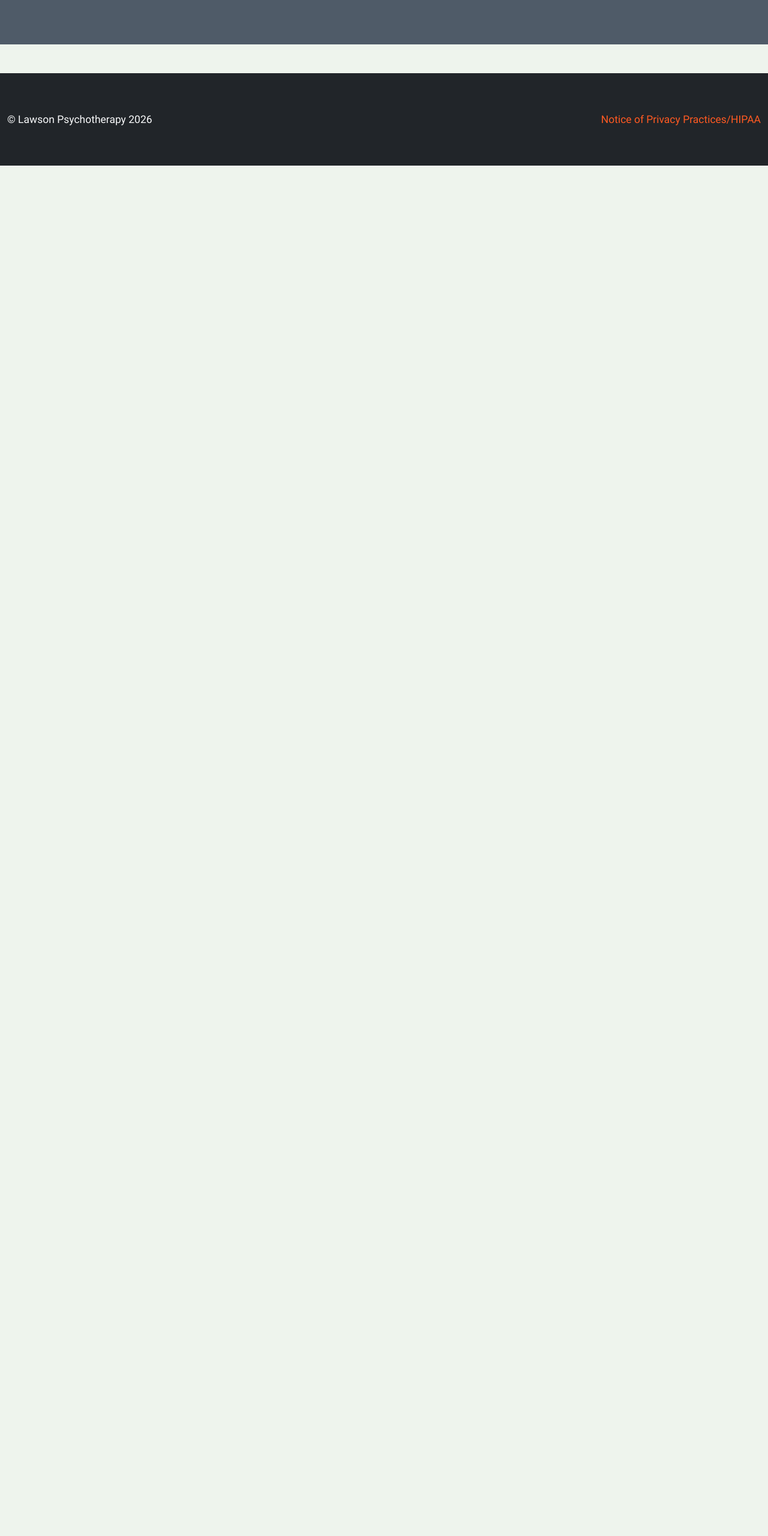
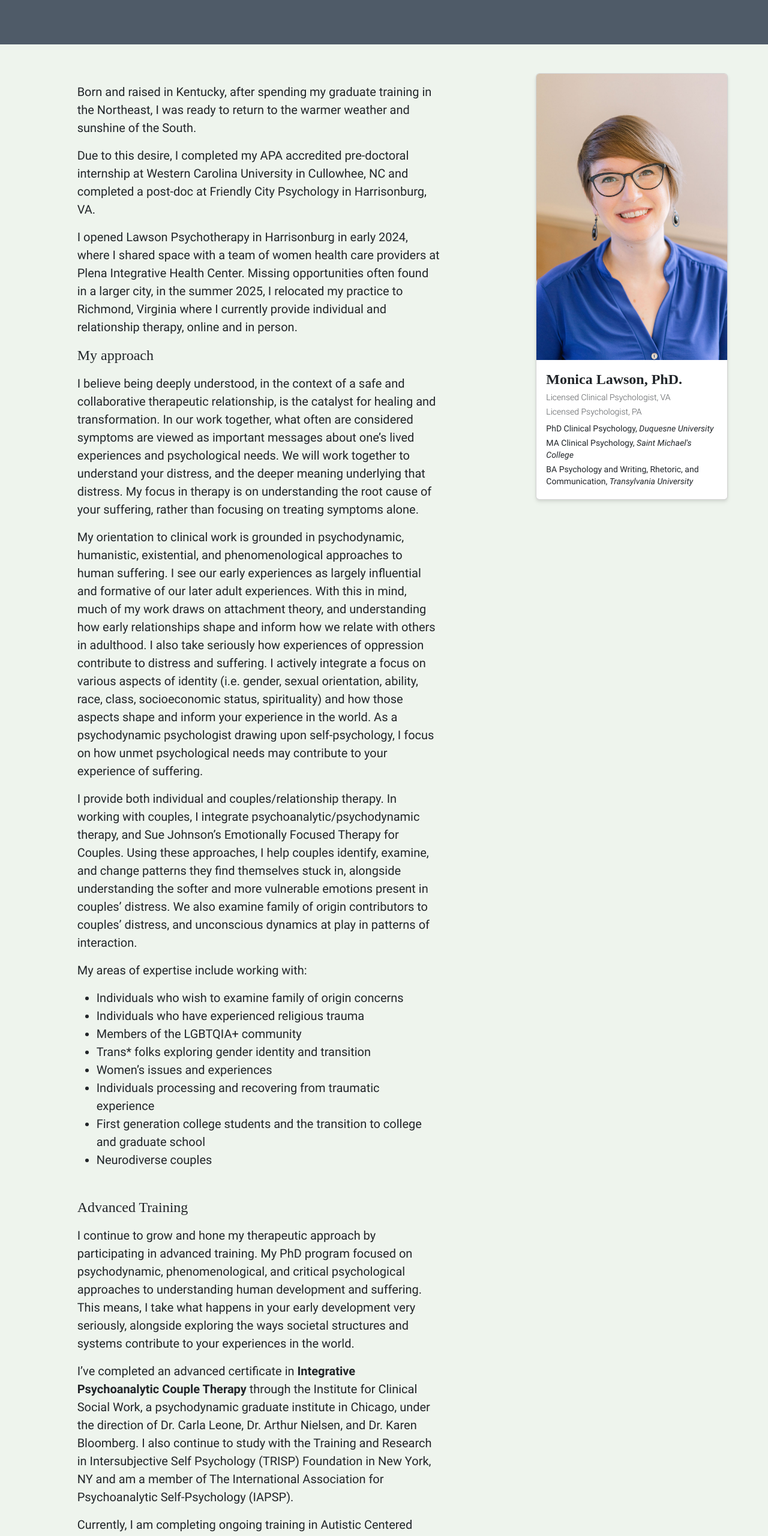
Before and after one commit to jspars/ml-psych, a SvelteKit app: page /about in a window 1280 px wide. Shown: the part 234-2794 px from the top of the page at 60% size. Before the commit the page ends 800 px from the top, so only its background shows below. Built offline with nearby package versions, Linux system fonts and the light colour scheme; grey boxes are pictures that could not be loaded; a web font is replaced by a local one.

Commit message:
diff fix part 2

```diff
--- a/src/routes/about/+page.svelte
+++ b/src/routes/about/+page.svelte
@@ -5,6 +5,127 @@
 
 <PageHeader backgroundImage="/images/about-header.png" headerText="About" />
 <section class="container mt-5">
+    <div class="row m-auto">
+        <div class="col col-lg-6 mx-auto">
+            <p>
+                Born and raised in Kentucky, after spending my graduate training in the Northeast, I was ready
+                to return to the warmer weather and sunshine of the South.
+            </p>
+            <p>
+                Due to this desire, I completed my APA accredited pre-doctoral internship at Western Carolina
+                University in Cullowhee, NC and completed a post-doc at Friendly City Psychology in
+                Harrisonburg, VA.
+            </p>
+            <p>
+                I opened Lawson Psychotherapy in Harrisonburg in early 2024, where I shared
+                space with a team of women health care providers at Plena Integrative Health
+                Center. Missing opportunities often found in a larger city, in the summer
+                2025, I relocated my practice to Richmond, Virginia where I currently
+                provide individual and relationship therapy, online and in person.
+            </p>
+            <div class="about-copy">
+                <h3 class="text-2xl">My approach</h3>
+                <p class="">
+                    I believe being deeply understood, in the context of a safe and
+                    collaborative therapeutic relationship, is the catalyst for healing
+                    and transformation. In our work together, what often are considered
+                    symptoms are viewed as important messages about one’s lived experiences
+                    and psychological needs. We will work together to understand your
+                    distress, and the deeper meaning underlying that distress. My focus
+                    in therapy is on understanding the root cause of your suffering,
+                    rather than focusing on treating symptoms alone.
+                </p>
+                <p class="">
+                    My orientation to clinical work is grounded in psychodynamic,
+                    humanistic, existential, and phenomenological approaches to human
+                    suffering. I see our early experiences as largely influential and
+                    formative of our later adult experiences. With this in mind, much of
+                    my work draws on attachment theory, and understanding how early
+                    relationships shape and inform how we relate with others in adulthood.
+                    I also take seriously how experiences of oppression contribute to
+                    distress and suffering. I actively integrate a focus on various
+                    aspects of identity (i.e. gender, sexual orientation, ability, race,
+                    class, socioeconomic status, spirituality) and how those aspects
+                    shape and inform your experience in the world. As a psychodynamic
+                    psychologist drawing upon self-psychology, I focus on how unmet
+                    psychological needs may contribute to your experience of suffering.
+                </p>
+                <p class="">
+                    I provide both individual and couples/relationship therapy. In working
+                    with couples, I integrate psychoanalytic/psychodynamic therapy, and
+                    Sue Johnson’s Emotionally Focused Therapy for Couples. Using these
+                    approaches, I help couples identify, examine, and change patterns
+                    they find themselves stuck in, alongside understanding the softer
+                    and more vulnerable emotions present in couples’ distress. We also
+                    examine family of origin contributors to couples’ distress, and
+                    unconscious dynamics at play in patterns of interaction.
+                </p>
+                <p class="">
+                    My areas of expertise include working with:
+                </p>
+                <ul class="my-list">
+                    <li>
+                        Individuals who wish to examine family of origin concerns
+                    </li>
+                    <li>
+                        Individuals who have experienced religious trauma
+                    </li>
+                    <li>
+                        Members of the LGBTQIA+ community
+                    </li>
+                    <li>
+                        Trans* folks exploring gender identity and transition
+                    </li>
+                    <li>
+                        Women’s issues and experiences
+                    </li>
+                    <li>
+                        Individuals processing and recovering from traumatic experience
+                    </li>
+                    <li>
+                        First generation college students and the transition to college and graduate school
+                    </li>
+                    <li>
+                        Neurodiverse couples
+                    </li>
+                </ul>
+                <h3 class="text-2xl">Advanced Training</h3>
+                <p class="">
+                    I continue to grow and hone my therapeutic approach by participating
+                    in advanced training. My PhD program focused on psychodynamic,
+                    phenomenological, and critical psychological approaches to understanding
+                    human development and suffering. This means, I take what happens in
+                    your early development very seriously, alongside exploring the ways
+                    societal structures and systems contribute to your experiences in the world.
+                </p>
+                <p class="">
+                    I’ve completed an advanced certificate in <strong>Integrative Psychoanalytic
+                    Couple Therapy</strong> through the Institute for Clinical Social Work,
+                    a psychodynamic graduate institute in Chicago, under the direction of
+                    Dr. Carla Leone, Dr. Arthur Nielsen, and Dr. Karen Bloomberg. I also
+                    continue to study with the Training and Research in Intersubjective
+                    Self Psychology (TRISP) Foundation in New York, NY and am a member of
+                    The International Association for Psychoanalytic Self-Psychology (IAPSP).
+                </p>
+                <p class="">
+                    Currently, I am completing ongoing training in Autistic Centered
+                    Therapy and in Neuro-affirming therapy.
+
+                </p>
+                <p class="">
+                    I am always seeking continuing education as a life-long learner, and
+                    as someone who is passionate about providing meaningful and effective
+                    psychotherapy.
+                </p>
+            </div>
+
+        </div>
+        <div class="col col-lg-4">
+            <div class="about-card">
+                <AboutCard />
+            </div>
+        </div>
+    </div>
 
 </section>
 
```
